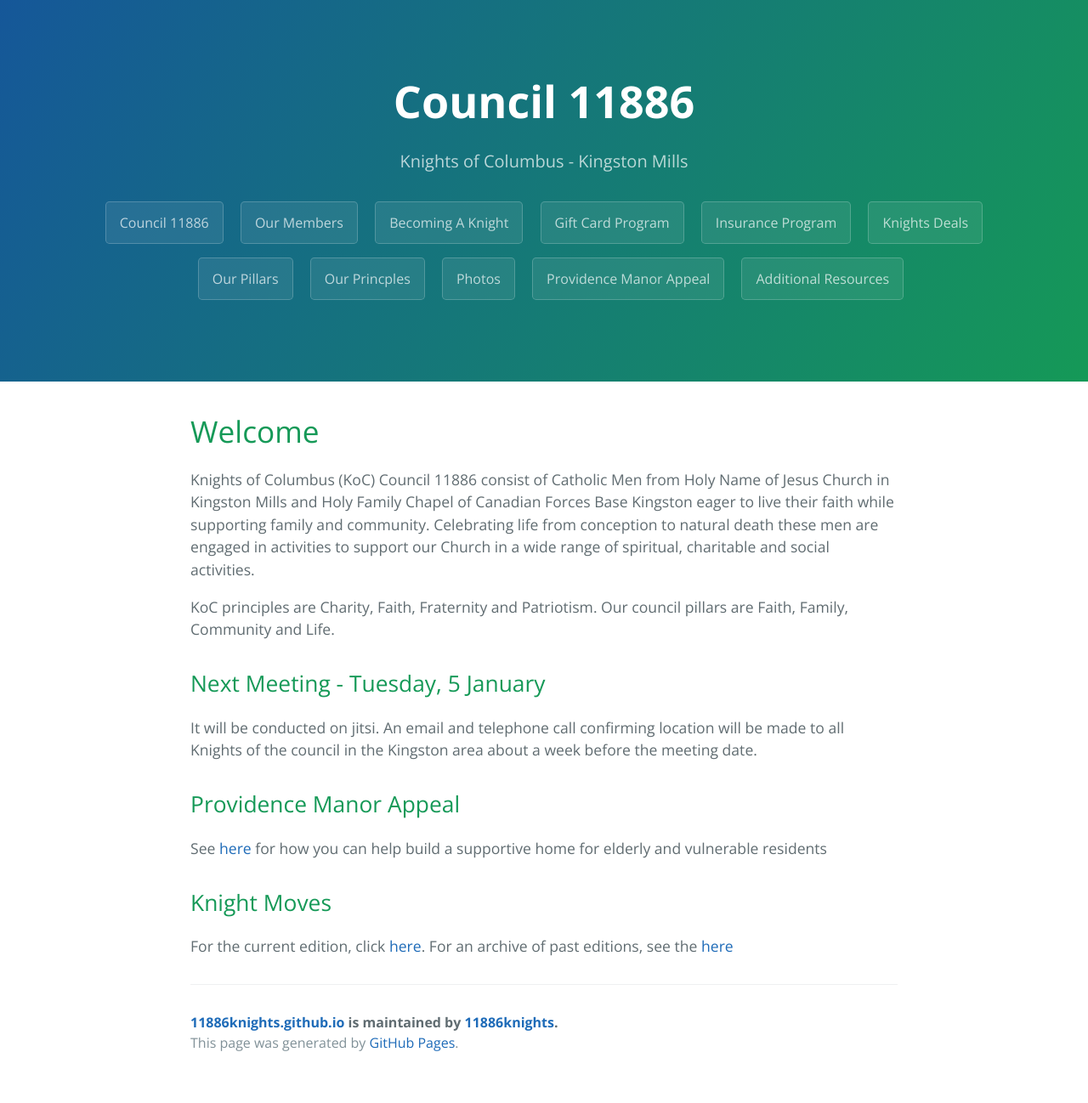
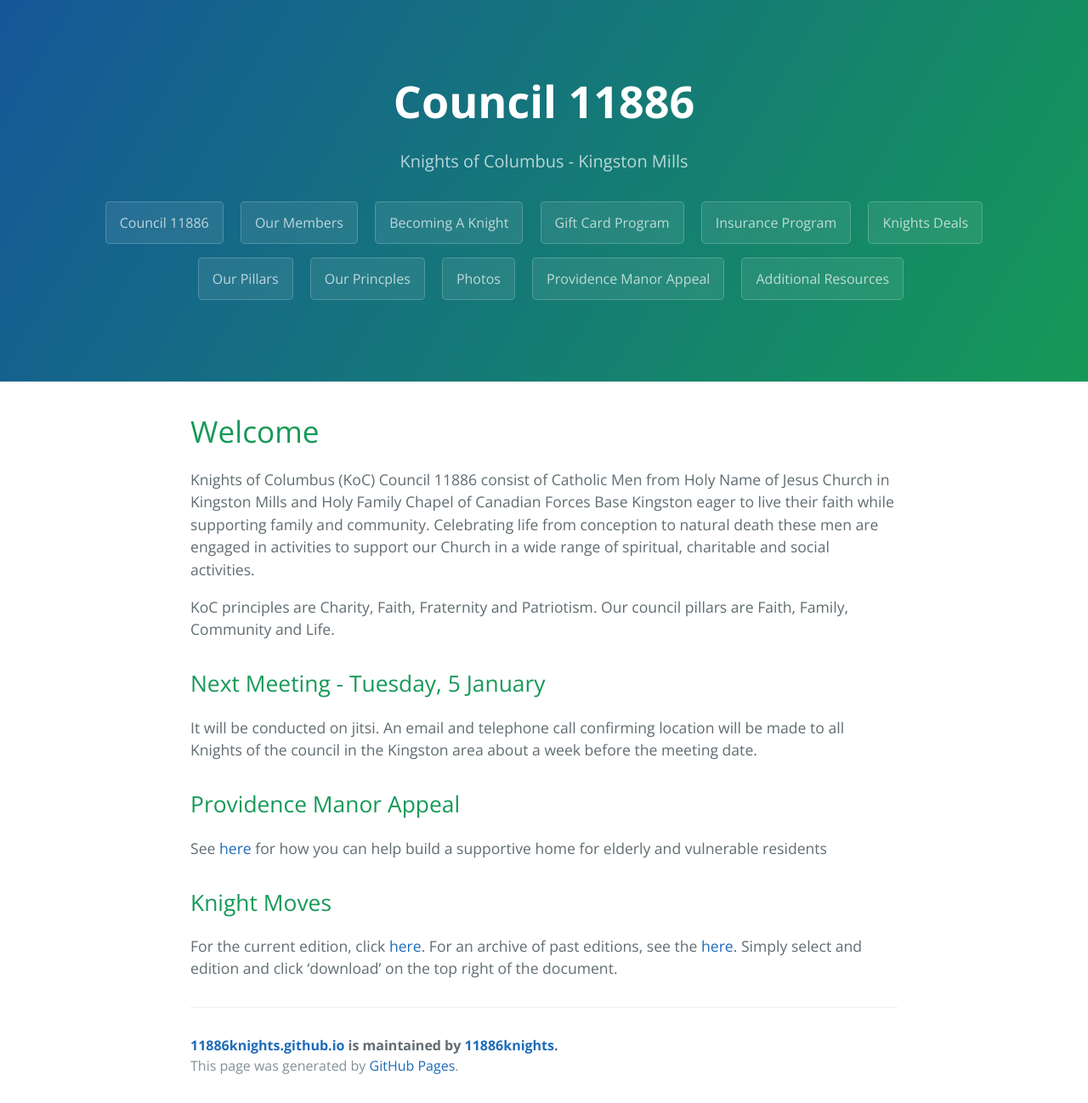
Before and after one commit to 11886knights/11886knights.github.io, a Jekyll site: the page built from index.md, in a window 1280 px wide. Shown: the whole page at 85% size. Built offline with Jekyll 4.4.1, drawn with Linux system fonts in a browser that asks for light colours; before the commit the page ends 1271 px from its top, so only the background shows below that.

Commit message:
first draft done

```diff
--- a/index.md
+++ b/index.md
@@ -20,4 +20,4 @@ See [here](/page_providence_manor_appeal.md) for how you can help build a suppor
 
 ## Knight Moves
 
-For the current edition, click [here](/docs/knight_moves/Dec20.pdf). For an archive of past editions, see the [here]()
+For the current edition, click [here](/docs/knight_moves/Dec20.pdf). For an archive of past editions, see the [here](https://github.com/11886knights/11886knights.github.io/tree/master/docs/knights_moves). Simply select and edition and click 'download' on the top right of the document.
```
